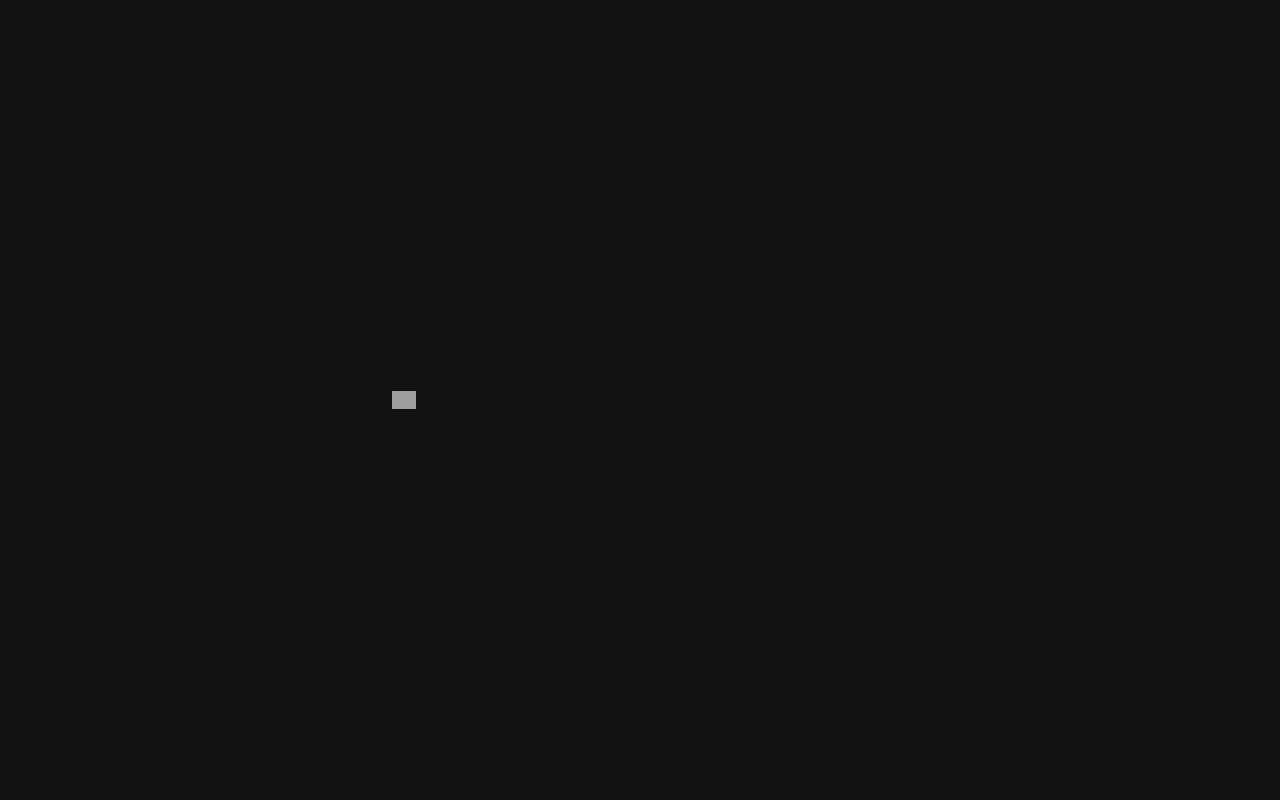
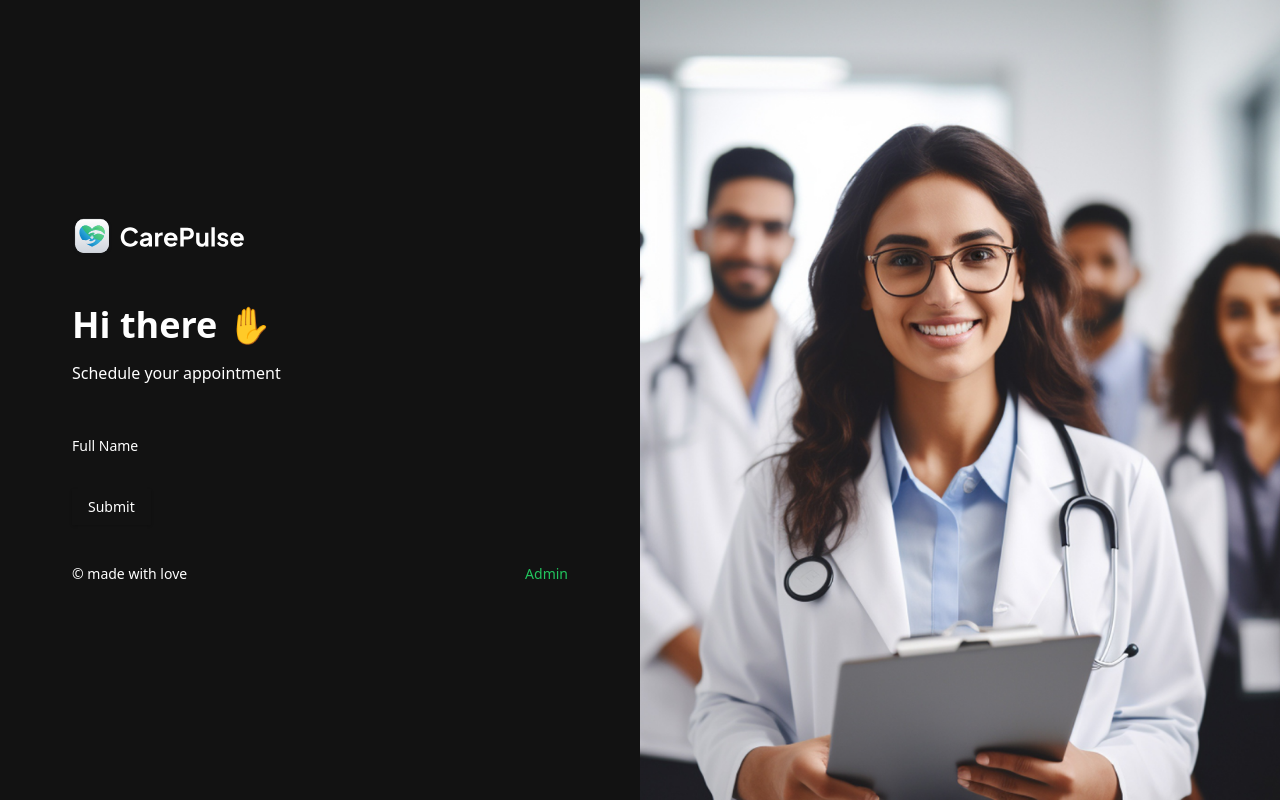
Before and after one commit to naman-rathore99/Care, a Next.js app: page / in a window 1280 px wide. Built offline with nearby package versions, Linux system fonts and the light colour scheme; grey boxes are pictures that could not be loaded.

Commit message:
minor changes

```diff
--- a/app/page.tsx
+++ b/app/page.tsx
@@ -1,22 +1,35 @@
+import PatientForm from "@/components/forms/PatientForm";
 import Image from "next/image";
+import Link from "next/link";
 
 export default function Home() {
   return (
     <div className="flex max-h-screen h-screen">
-    <section className="remove-scorllbar container my-auto">
-      <div className="sub-container max-w-[496px]">
+      <section className="remove-scorllbar container my-auto">
+        <div className="sub-container max-w-[496px]">
+          <Image src="/assets/icons/logo-full.svg"
+            alt="patient"
+            className="mb-12 h-10 w-fit "
+            width={1000}
+            height={1000} />
+          <PatientForm />
+          <div className="text-14-regular mt-10 flex justify-between" >
+            <p className="justify-items-end text-dark-600 xl-text-left">
+              © made with love
+            </p>
+            <Link href="/?admin=true" className=" text-green-500">
+              Admin
+            </Link>
+          </div>
+        </div>
+      </section>
 
-<Image src="/assets/"
-alt="l"
-className=""
-width={24}
-height={24}/>
-
-      </div>
-
-
-    </section>
-
+      <Image src="/assets/images/onboarding-img.png"
+        alt="patient"
+        height={1000}
+        width={1000}
+        className="side-img max-w-[50%]"
+      />
     </div>
   );
 }
--- /dev/null
+++ b/components/CustomForm.tsx
@@ -0,0 +1,46 @@
+'use client'
+
+import React from 'react'
+import {
+    FormControl,
+    FormDescription,
+    FormField,
+    FormItem,
+    FormLabel,
+    FormMessage,
+} from "@/components/ui/form"
+import { Input } from "@/components/ui/input"
+import { Control } from 'react-hook-form'
+import { FormFieldType } from './forms/PatientForm'
+
+interface CustomProps {
+    control: Control<any>,
+    fieldType: FormFieldType,
+    name: string,
+    label?: String,
+    placeholder?: string,
+    iconSrc?: string,
+    iconAlt?: string,
+    disable?: boolean,
+    dateFormat?: string,
+    showTimeSelect?: string,
+    children: React.ReactNode,
+    renderSkeleton?: (field: any) => React.ReactNode
+}
+
+const CustomForm = ({ control, fieldType, name, label }: CustomProps) => {
+    return (
+        <FormField
+            control={control}
+            name={name}
+            render={({ field }) => (
+                <FormItem className='flex-1'>
+                    {fieldType !== FormFieldType.CHECKBOX && label && (
+                        <FormLabel>{label}</FormLabel>
+                    )}
+                </FormItem>
+            )}
+        />)
+}
+
+export default CustomForm
--- /dev/null
+++ b/components/forms/PatientForm.tsx
@@ -0,0 +1,66 @@
+"use client"
+
+import { zodResolver } from "@hookform/resolvers/zod"
+import { useForm } from "react-hook-form"
+import { z } from "zod"
+import { Button } from "@/components/ui/button"
+import { Form } from "@/components/ui/form"
+import CustomForm from "../CustomForm"
+
+export enum FormFieldType {
+  INPUT = "input",
+  PHONE_INPUT ="phonenumber",
+  TEXTAREA = "textarea",
+  CHECKBOX = "checkbox",
+  DATE_PICKER = "datePicker",
+  SELECT = "select",
+  SKELETON = "skeleton ",
+}
+
+const formSchema = z.object({
+  username: z.string().min(2, {
+    message: "Username must be at least 2 characters.",
+  }),
+})
+
+export default function PatientForm() {
+
+  // 1. Define your form.
+  const form = useForm<z.infer<typeof formSchema>>({
+    resolver: zodResolver(formSchema),
+    defaultValues: {
+      username: "",
+    },
+  })
+
+  // 2. Define a submit handler.
+  function onSubmit(values: z.infer<typeof formSchema>) {
+    // Do something with the form values.
+    // ✅ This will be type-safe and validated.
+    console.log(values)
+  }
+
+  return (
+    <Form {...form}>
+      <form onSubmit={form.handleSubmit(onSubmit)} className="space-y-8">
+
+        <section className="mb-12 space-y-4">
+          <h1 className="header">Hi there ✋</h1>
+          <p className="text-dark-700">
+            Schedule your appointment
+          </p>
+        </section>
+        <CustomForm
+          fieldType={FormFieldType.INPUT}
+          name="name"
+          label="Full Name"
+          placeholder="jhon Doe"
+          iconAlt="uesr"
+          iconSrc="/assets/icons/user.svg"
+          control={form.control}
+        />
+        <Button type="submit">Submit</Button>
+      </form>
+    </Form>
+  )
+}
--- /dev/null
+++ b/components/ui/form.tsx
@@ -0,0 +1,178 @@
+"use client"
+
+import * as React from "react"
+import * as LabelPrimitive from "@radix-ui/react-label"
+import { Slot } from "@radix-ui/react-slot"
+import {
+  Controller,
+  ControllerProps,
+  FieldPath,
+  FieldValues,
+  FormProvider,
+  useFormContext,
+} from "react-hook-form"
+
+import { cn } from "@/lib/utils"
+import { Label } from "@/components/ui/label"
+
+const Form = FormProvider
+
+type FormFieldContextValue<
+  TFieldValues extends FieldValues = FieldValues,
+  TName extends FieldPath<TFieldValues> = FieldPath<TFieldValues>
+> = {
+  name: TName
+}
+
+const FormFieldContext = React.createContext<FormFieldContextValue>(
+  {} as FormFieldContextValue
+)
+
+const FormField = <
+  TFieldValues extends FieldValues = FieldValues,
+  TName extends FieldPath<TFieldValues> = FieldPath<TFieldValues>
+>({
+  ...props
+}: ControllerProps<TFieldValues, TName>) => {
+  return (
+    <FormFieldContext.Provider value={{ name: props.name }}>
+      <Controller {...props} />
+    </FormFieldContext.Provider>
+  )
+}
+
+const useFormField = () => {
+  const fieldContext = React.useContext(FormFieldContext)
+  const itemContext = React.useContext(FormItemContext)
+  const { getFieldState, formState } = useFormContext()
+
+  const fieldState = getFieldState(fieldContext.name, formState)
+
+  if (!fieldContext) {
+    throw new Error("useFormField should be used within <FormField>")
+  }
+
+  const { id } = itemContext
+
+  return {
+    id,
+    name: fieldContext.name,
+    formItemId: `${id}-form-item`,
+    formDescriptionId: `${id}-form-item-description`,
+    formMessageId: `${id}-form-item-message`,
+    ...fieldState,
+  }
+}
+
+type FormItemContextValue = {
+  id: string
+}
+
+const FormItemContext = React.createContext<FormItemContextValue>(
+  {} as FormItemContextValue
+)
+
+const FormItem = React.forwardRef<
+  HTMLDivElement,
+  React.HTMLAttributes<HTMLDivElement>
+>(({ className, ...props }, ref) => {
+  const id = React.useId()
+
+  return (
+    <FormItemContext.Provider value={{ id }}>
+      <div ref={ref} className={cn("space-y-2", className)} {...props} />
+    </FormItemContext.Provider>
+  )
+})
+FormItem.displayName = "FormItem"
+
+const FormLabel = React.forwardRef<
+  React.ElementRef<typeof LabelPrimitive.Root>,
+  React.ComponentPropsWithoutRef<typeof LabelPrimitive.Root>
+>(({ className, ...props }, ref) => {
+  const { error, formItemId } = useFormField()
+
+  return (
+    <Label
+      ref={ref}
+      className={cn(error && "text-destructive", className)}
+      htmlFor={formItemId}
+      {...props}
+    />
+  )
+})
+FormLabel.displayName = "FormLabel"
+
+const FormControl = React.forwardRef<
+  React.ElementRef<typeof Slot>,
+  React.ComponentPropsWithoutRef<typeof Slot>
+>(({ ...props }, ref) => {
+  const { error, formItemId, formDescriptionId, formMessageId } = useFormField()
+
+  return (
+    <Slot
+      ref={ref}
+      id={formItemId}
+      aria-describedby={
+        !error
+          ? `${formDescriptionId}`
+          : `${formDescriptionId} ${formMessageId}`
+      }
+      aria-invalid={!!error}
+      {...props}
+    />
+  )
+})
+FormControl.displayName = "FormControl"
+
+const FormDescription = React.forwardRef<
+  HTMLParagraphElement,
+  React.HTMLAttributes<HTMLParagraphElement>
+>(({ className, ...props }, ref) => {
+  const { formDescriptionId } = useFormField()
+
+  return (
+    <p
+      ref={ref}
+      id={formDescriptionId}
+      className={cn("text-[0.8rem] text-muted-foreground", className)}
+      {...props}
+    />
+  )
+})
+FormDescription.displayName = "FormDescription"
+
+const FormMessage = React.forwardRef<
+  HTMLParagraphElement,
+  React.HTMLAttributes<HTMLParagraphElement>
+>(({ className, children, ...props }, ref) => {
+  const { error, formMessageId } = useFormField()
+  const body = error ? String(error?.message) : children
+
+  if (!body) {
+    return null
+  }
+
+  return (
+    <p
+      ref={ref}
+      id={formMessageId}
+      className={cn("text-[0.8rem] font-medium text-destructive", className)}
+      {...props}
+    >
+      {body}
+    </p>
+  )
+})
+FormMessage.displayName = "FormMessage"
+
+export {
+  useFormField,
+  Form,
+  FormItem,
+  FormLabel,
+  FormControl,
+  FormDescription,
+  FormMessage,
+  FormField,
+}
--- /dev/null
+++ b/components/ui/input.tsx
@@ -0,0 +1,25 @@
+import * as React from "react"
+
+import { cn } from "@/lib/utils"
+
+export interface InputProps
+  extends React.InputHTMLAttributes<HTMLInputElement> {}
+
+const Input = React.forwardRef<HTMLInputElement, InputProps>(
+  ({ className, type, ...props }, ref) => {
+    return (
+      <input
+        type={type}
+        className={cn(
+          "flex h-9 w-full rounded-md border border-input bg-transparent px-3 py-1 text-sm shadow-sm transition-colors file:border-0 file:bg-transparent file:text-sm file:font-medium file:text-foreground placeholder:text-muted-foreground focus-visible:outline-none focus-visible:ring-1 focus-visible:ring-ring disabled:cursor-not-allowed disabled:opacity-50",
+          className
+        )}
+        ref={ref}
+        {...props}
+      />
+    )
+  }
+)
+Input.displayName = "Input"
+
+export { Input }
--- /dev/null
+++ b/components/ui/label.tsx
@@ -0,0 +1,26 @@
+"use client"
+
+import * as React from "react"
+import * as LabelPrimitive from "@radix-ui/react-label"
+import { cva, type VariantProps } from "class-variance-authority"
+
+import { cn } from "@/lib/utils"
+
+const labelVariants = cva(
+  "text-sm font-medium leading-none peer-disabled:cursor-not-allowed peer-disabled:opacity-70"
+)
+
+const Label = React.forwardRef<
+  React.ElementRef<typeof LabelPrimitive.Root>,
+  React.ComponentPropsWithoutRef<typeof LabelPrimitive.Root> &
+    VariantProps<typeof labelVariants>
+>(({ className, ...props }, ref) => (
+  <LabelPrimitive.Root
+    ref={ref}
+    className={cn(labelVariants(), className)}
+    {...props}
+  />
+))
+Label.displayName = LabelPrimitive.Root.displayName
+
+export { Label }
--- a/package.json
+++ b/package.json
@@ -9,7 +9,9 @@
     "lint": "next lint"
   },
   "dependencies": {
+    "@hookform/resolvers": "^3.9.0",
     "@radix-ui/react-icons": "^1.3.0",
+    "@radix-ui/react-label": "^2.1.0",
     "@radix-ui/react-slot": "^1.1.0",
     "class-variance-authority": "^0.7.0",
     "clsx": "^2.1.1",
@@ -18,8 +20,10 @@
     "next-themes": "^0.3.0",
     "react": "^18",
     "react-dom": "^18",
+    "react-hook-form": "^7.53.0",
     "tailwind-merge": "^2.5.2",
-    "tailwindcss-animate": "^1.0.7"
+    "tailwindcss-animate": "^1.0.7",
+    "zod": "^3.23.8"
   },
   "devDependencies": {
     "@types/node": "^20",
```
Also changed, not shown: 1 other file (tests, documents, lock files or other folders).
